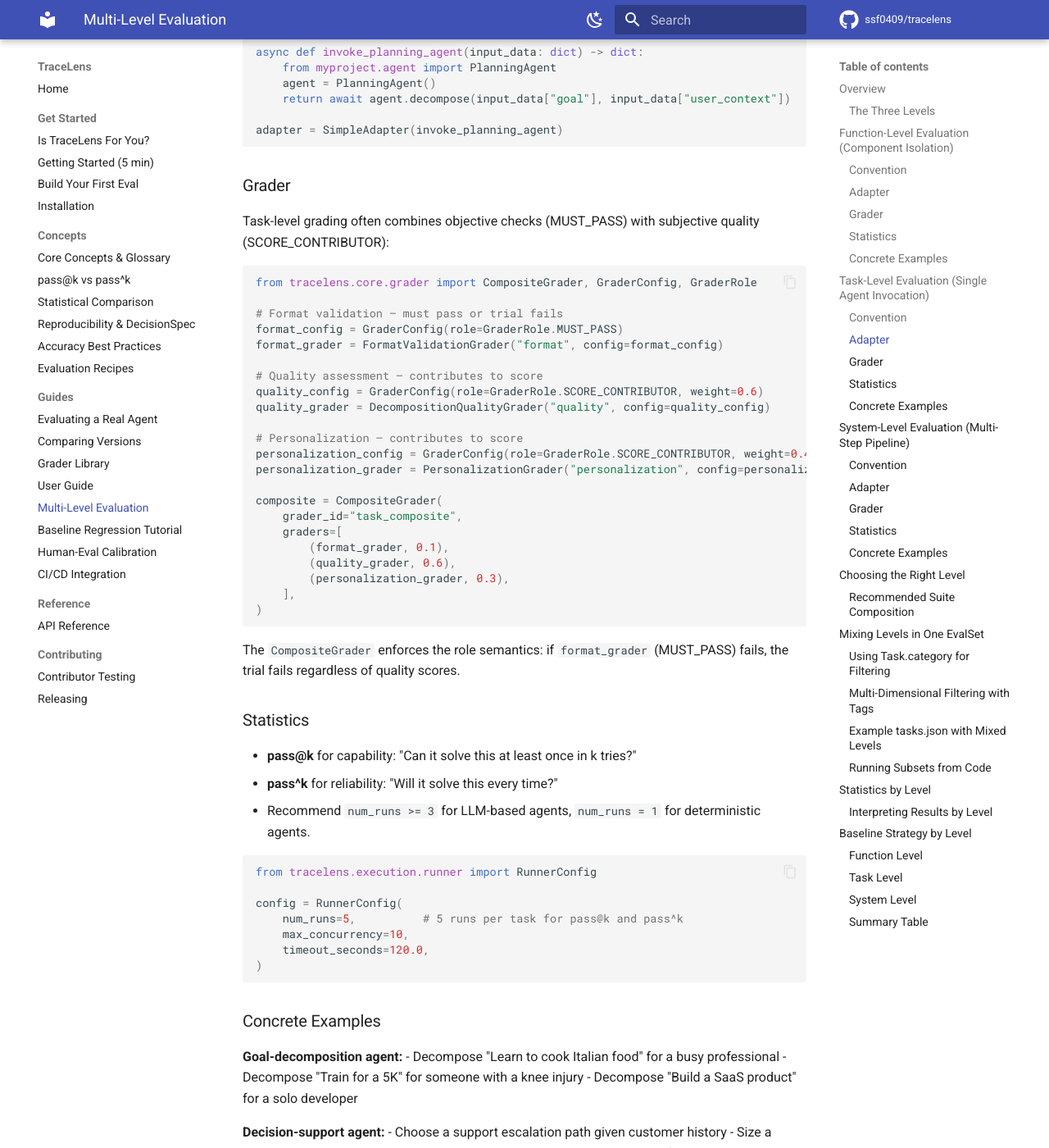
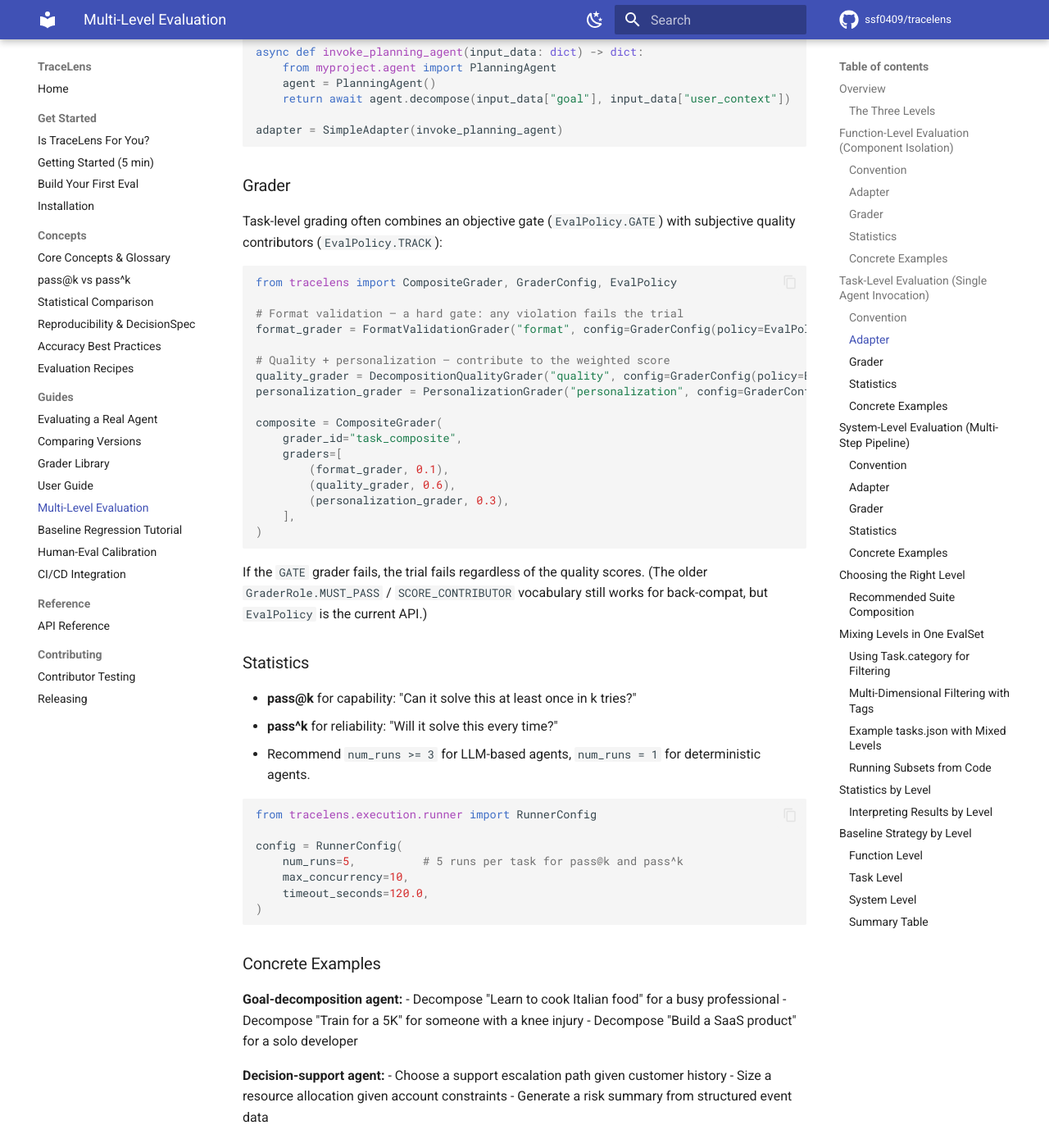
Before and after one commit to ssf0409/tracelens, an MkDocs documentation site: the page built from docs/evaluation-levels.md, in a window 1280 px wide and 1400 px high, scrolled down 3785 px. Shown: the whole window at 82% size. Built offline with MkDocs 1.6.1 and Material for MkDocs 9.7.7, drawn with Linux system fonts in a browser that asks for light colours; comment, search, counter and statistics services are not loaded; some of the changed text lies outside the part shown.

Commit message:
docs: modernize evaluation-levels grader examples to EvalPolicy
Health-check follow-up: the two CompositeGrader examples still used the
deprecated GraderConfig(role=GraderRole.MUST_PASS/SCORE_CONTRIBUTOR) form
(works via back-compat but leaves policy=TRACK, and is inconsistent with
every other page). Switched to EvalPolicy.GATE / TRACK; kept a one-line
back-compat note.

Co-Authored-By: Claude Opus 4.8 (1M context) <noreply@anthropic.com>

````diff
--- a/docs/evaluation-levels.md
+++ b/docs/evaluation-levels.md
@@ -172,22 +172,18 @@ adapter = SimpleAdapter(invoke_planning_agent)
 
 ### Grader
 
-Task-level grading often combines objective checks (MUST_PASS) with subjective quality (SCORE_CONTRIBUTOR):
+Task-level grading often combines an objective gate (`EvalPolicy.GATE`) with
+subjective quality contributors (`EvalPolicy.TRACK`):
 
 ```python
-from tracelens.core.grader import CompositeGrader, GraderConfig, GraderRole
+from tracelens import CompositeGrader, GraderConfig, EvalPolicy
 
-# Format validation — must pass or trial fails
-format_config = GraderConfig(role=GraderRole.MUST_PASS)
-format_grader = FormatValidationGrader("format", config=format_config)
+# Format validation — a hard gate: any violation fails the trial
+format_grader = FormatValidationGrader("format", config=GraderConfig(policy=EvalPolicy.GATE))
 
-# Quality assessment — contributes to score
-quality_config = GraderConfig(role=GraderRole.SCORE_CONTRIBUTOR, weight=0.6)
-quality_grader = DecompositionQualityGrader("quality", config=quality_config)
-
-# Personalization — contributes to score
-personalization_config = GraderConfig(role=GraderRole.SCORE_CONTRIBUTOR, weight=0.4)
-personalization_grader = PersonalizationGrader("personalization", config=personalization_config)
+# Quality + personalization — contribute to the weighted score
+quality_grader = DecompositionQualityGrader("quality", config=GraderConfig(policy=EvalPolicy.TRACK))
+personalization_grader = PersonalizationGrader("personalization", config=GraderConfig(policy=EvalPolicy.TRACK))
 
 composite = CompositeGrader(
     grader_id="task_composite",
@@ -199,7 +195,9 @@ composite = CompositeGrader(
 )
 ```
 
-The `CompositeGrader` enforces the role semantics: if `format_grader` (MUST_PASS) fails, the trial fails regardless of quality scores.
+If the `GATE` grader fails, the trial fails regardless of the quality scores.
+(The older `GraderRole.MUST_PASS` / `SCORE_CONTRIBUTOR` vocabulary still works for
+back-compat, but `EvalPolicy` is the current API.)
 
 ### Statistics
 
@@ -326,11 +324,11 @@ class RequestPipelineAdapter(AgentAdapter):
 
 ### Grader
 
-Use `CompositeGrader` with MUST_PASS gates for pipeline completion and safety, plus SCORE_CONTRIBUTOR for end-to-end quality:
+Use `CompositeGrader` with `EvalPolicy.GATE` for pipeline completion and safety, plus `EvalPolicy.TRACK` for end-to-end quality:
 
 ```python
 class PipelineCompletionGrader(CodeGrader):
-    """MUST_PASS: Did the pipeline complete all expected stages?"""
+    """GATE: Did the pipeline complete all expected stages?"""
 
     def compute_metrics(self, transcript: Transcript, task: Task) -> dict[str, float]:
         expected = task.metadata.get("expected_stages", 0)
@@ -347,7 +345,7 @@ class PipelineCompletionGrader(CodeGrader):
 
 
 class PolicyGateGrader(CodeGrader):
-    """MUST_PASS: Were project policy constraints respected throughout the pipeline?"""
+    """GATE: Were project policy constraints respected throughout the pipeline?"""
 
     def compute_metrics(self, transcript: Transcript, task: Task) -> dict[str, float]:
         # Check policy_checker stage output
@@ -373,15 +371,17 @@ class PolicyGateGrader(CodeGrader):
 Assemble them:
 
 ```python
+from tracelens import EvalPolicy, GraderConfig
+
 composite = CompositeGrader(
     grader_id="system_composite",
     graders=[
-        # Gates — must pass
-        (PipelineCompletionGrader("completion", config=GraderConfig(role=GraderRole.MUST_PASS)), 0.1),
-        (PolicyGateGrader("policy", config=GraderConfig(role=GraderRole.MUST_PASS)), 0.1),
+        # Gates — any failure fails the trial
+        (PipelineCompletionGrader("completion", config=GraderConfig(policy=EvalPolicy.GATE)), 0.1),
+        (PolicyGateGrader("policy", config=GraderConfig(policy=EvalPolicy.GATE)), 0.1),
         # Quality — score contributors
-        (EndToEndQualityGrader("quality", config=GraderConfig(role=GraderRole.SCORE_CONTRIBUTOR)), 0.5),
-        (ExecutionQualityGrader("exec_quality", config=GraderConfig(role=GraderRole.SCORE_CONTRIBUTOR)), 0.3),
+        (EndToEndQualityGrader("quality", config=GraderConfig(policy=EvalPolicy.TRACK)), 0.5),
+        (ExecutionQualityGrader("exec_quality", config=GraderConfig(policy=EvalPolicy.TRACK)), 0.3),
     ],
 )
 ```
````
